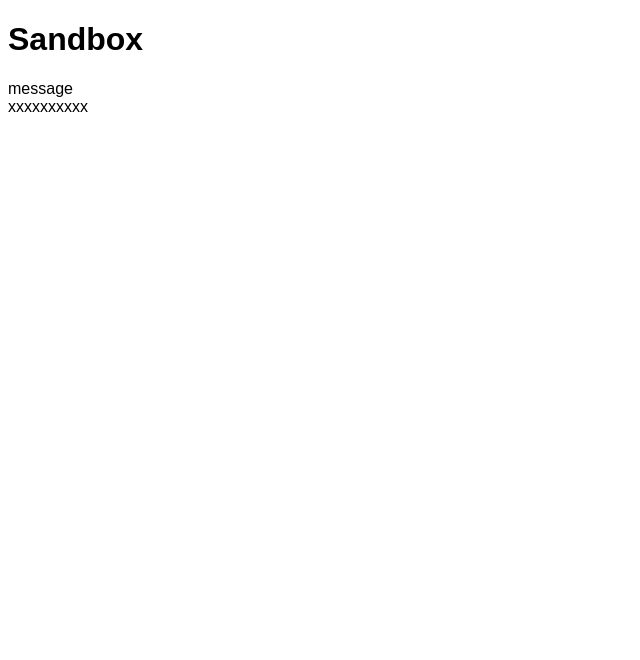
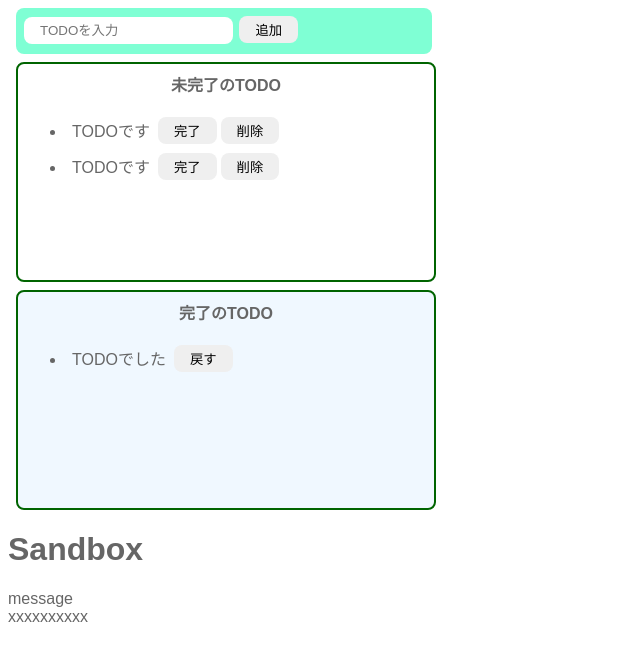
Before and after one commit to h-waji/js-sandbox, a website built with Parcel: page index.html in a window 1280 px wide. Shown: the whole page, without its empty margins (0-640 px from the left). Built offline with nearby package versions, Linux system fonts and the light colour scheme.

Commit message:
feat: add layout

```diff
--- a/index.html
+++ b/index.html
@@ -1,11 +1,45 @@
 <!DOCTYPE html>
 <html>
   <head>
-    <title>Parcel Sandbox</title>
+    <title>TODO</title>
     <meta charset="UTF-8" />
   </head>
 
   <body>
+    <div class="input-area">
+      <input placeholder="TODOを入力">
+      <button>追加</button>
+    </div>
+    <div class="incomplete-area">
+      <p class="title">未完了のTODO</p>
+      <ul>
+        <li>
+          <div class="list-row">
+            <p class="todo-item">TODOです</p>
+            <button>完了</button>
+            <button>削除</button>
+          </div>
+        </li>
+        <li>
+          <div class="list-row">
+            <p class="todo-item">TODOです</p>
+            <button>完了</button>
+            <button>削除</button>
+          </div>
+        </li>
+      </ul>
+    </div>
+    <div class="complete-area">
+      <p class="title">完了のTODO</p>
+      <ul>
+        <li>
+          <div class="list-row">
+            <p class="todo-item">TODOでした</p>
+            <button>戻す</button>
+          </div>
+        </li>
+      </ul>
+    </div>
     <div id="app"></div>
     <div>xxxxxxxxxx</div>
     <script src="src/index.js"></script>
--- a/src/styles.css
+++ b/src/styles.css
@@ -1,3 +1,66 @@
 body {
     font-family: sans-serif;
+    color: #666;
 }
+
+input {
+    border-radius: 8px;
+    border: none;
+    padding: 6px 16px;
+}
+
+button {
+    border-radius: 8px;
+    border: none;
+    padding: 4px 16px;
+    margin: 0px 2px;
+}
+
+button:hover {
+    background-color: darkcyan;
+    color: #fff;
+    cursor: pointer;
+}
+
+.input-area {
+    background-color: aquamarine;
+    width: 400px;
+    height: 30px;
+    padding: 8px;
+    margin: 8px;
+    border-radius: 8px;
+}
+
+.incomplete-area {
+    border: 2px solid darkgreen;
+    width: 400px;
+    min-height: 200px;
+    padding: 8px;
+    margin: 8px;
+    border-radius: 8px;
+}
+
+.complete-area {
+    border: 2px solid darkgreen;
+    width: 400px;
+    min-height: 200px;
+    padding: 8px;
+    margin: 8px;
+    border-radius: 8px;
+    background-color: aliceblue;
+}
+
+.title {
+    text-align: center;
+    margin-top: 0px;
+    font-weight: bold;
+}
+
+.list-row {
+    display: flex;
+    align-items: center;
+}
+
+.todo-item {
+    margin: 6px;
+}
```
